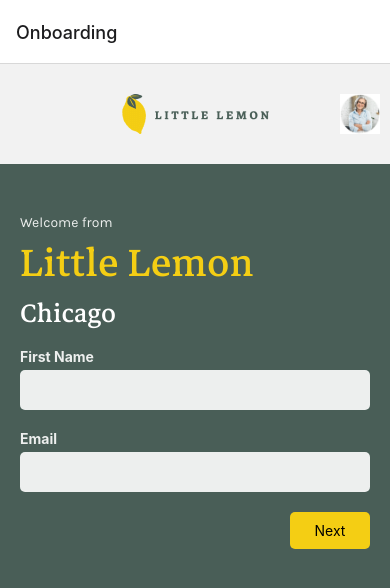
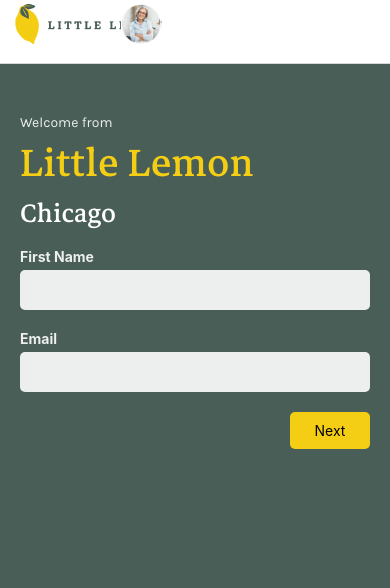
Before and after one commit to YatootaY/little-lemon-mobile, a React Native app: screen /Onboarding in a window 390 px wide. Shown: the top 588 px of the page. Built offline with nearby package versions, Linux system fonts and the light colour scheme.

Commit message:
feat(header): feat added to hedaer

```diff
--- a/App.js
+++ b/App.js
@@ -1,4 +1,4 @@
-import { StyleSheet, Text, View } from 'react-native';
+import { StyleSheet, Image, View } from 'react-native';
 import OnBoarding from './screens/OnBoarding';
 import {useFonts} from "expo-font"
 import {NavigationContainer} from "@react-navigation/native"
@@ -17,9 +17,20 @@
     return null;
   }
 
+  const Header = () => (
+    <View style={styles.headerContainer}>
+      <Image source={require("./assets/Logo.png")} />
+      <Image source={require("./assets/Profile.png")} style={styles.profilePic} />
+    </View>
+  )
+
   return (
     <NavigationContainer>
-      <Stack.Navigator>
+      <Stack.Navigator
+        screenOptions={{
+          headerTitle: (props) => <Header/>
+        }}
+      >
         <Stack.Screen name="Onboarding" component={OnBoarding}/>
       </Stack.Navigator>
     </NavigationContainer>
@@ -33,4 +44,22 @@
     alignItems: 'center',
     justifyContent: 'center',
   },
+  headerContainer: {
+    position: "relative",
+    width: "100%",
+    flexDirection: "row",
+    alignItems: "center",
+    justifyContent: "center",
+    top: -8,
+    left: -20
+  },
+  profilePic: {
+    width: 40,
+    height: 40,
+    position: "absolute",
+    right: 20
+  },
+  logoPic:{
+
+  }
 });
--- a/components/Header.js
+++ b/components/Header.js
@@ -11,12 +11,12 @@
 
 const HeaderStyle = StyleSheet.create({
     container: {
-        display: "flex",
         flexDirection: "row",
         alignItems:"center",
         justifyContent: "center",
         position: "relative",
-        padding: 30
+        padding: 30,
+        backgroundColor: "red"
     },
     profilePic: {
         width: 40,
--- a/screens/OnBoarding.js
+++ b/screens/OnBoarding.js
@@ -1,5 +1,4 @@
 import { View, StyleSheet, Text, TextInput, Pressable } from "react-native"
-import Header from "../components/Header"
 
 const OnBoarding = () => {
 
@@ -9,7 +8,6 @@
 
     return(
         <View style={OnBoardingStyle.container}>
-            <Header/>
             <View style={OnBoardingStyle.InputArea}>
                 <View>
                     <Text style={{color: "#EDEFEE", fontSize: 14, fontFamily: "Karla"}}>Welcome from</Text>
```
